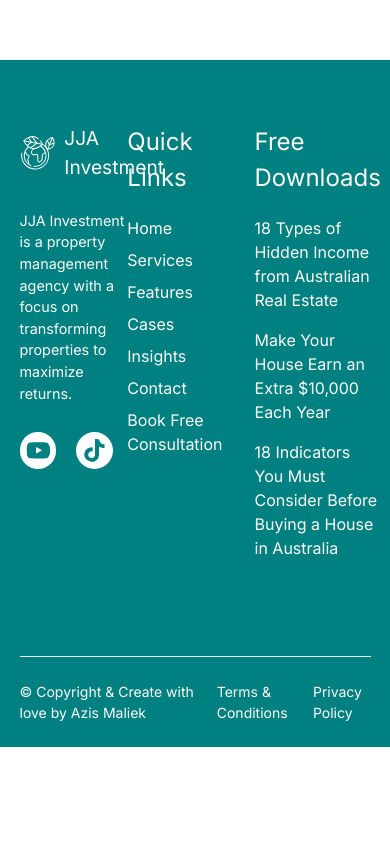
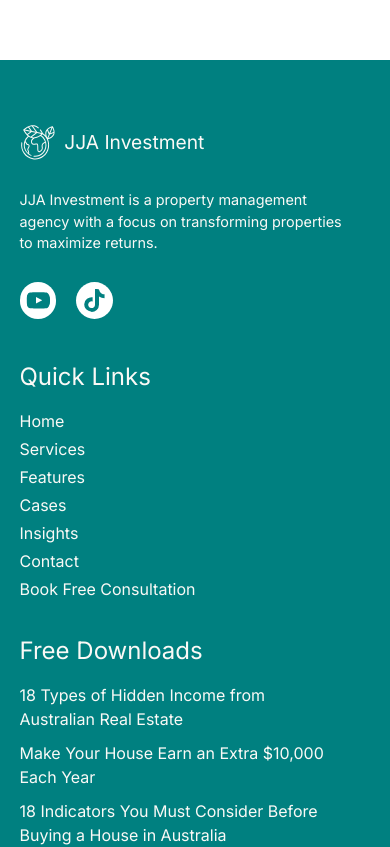
Before and after one commit to muhammadrazaq33/realstate2, a Next.js app: page / in a window 390 px wide. Shown: the part 8840-9687 px from the top of the page. Before the commit the page ends 9587 px from the top, so only its background shows below. Built offline with nearby package versions, Linux system fonts and the light colour scheme.

Commit message:
Footer Responsiveness completed

```diff
--- a/app/Components/Cards/FooterCard.js
+++ b/app/Components/Cards/FooterCard.js
@@ -2,11 +2,11 @@ import React from "react";
 
 const FooterCard = () => {
   return (
-    <div className="flex justify-between items-center mt-[6rem] py-[1.5rem] border-t-[1px] border-[#EFEFEF]">
+    <div className=" sm:flex-row flex flex-col gap-3 justify-between items-center mt-[6rem] py-[1.5rem] border-t-[1px] border-[#EFEFEF]">
       <p className="text-[#FAF9F6] text-[0.875rem]">
         © Copyright & Create with love by Azis Maliek
       </p>
-      <div className="flex gap-4 items-center">
+      <div className="flex sm:gap-4 gap-7 items-center">
         <p className="text-[#FAF9F6] text-[0.875rem]">Terms & Conditions</p>
         <p className="text-[#FAF9F6] text-[0.875rem]">Privacy Policy</p>
       </div>
--- a/app/Components/Footer.js
+++ b/app/Components/Footer.js
@@ -4,12 +4,13 @@ import { FaTiktok } from "react-icons/fa";
 import { FLinks } from "../Data.js";
 import { Downloads } from "../Data.js";
 import FooterCard from "./Cards/FooterCard.js";
+import { youtubeIcon } from "../Data.js";
 
 const Footer = () => {
   return (
     <div className="bg-[#008080]">
       <section className="pt-[4rem] ">
-        <div className="flex justify-between items-start">
+        <div className="md:flex justify-between items-start">
           {/* Left side------------> */}
           <article className="flex flex-col gap-7">
             {/* Logo */}
@@ -23,25 +24,31 @@ const Footer = () => {
                 JJA Investment
               </p>
             </div>
-            <p className="text-[#FAF9F6] text-[0.9rem] font-normal max-w-[19.9rem]">
+            <p className="text-[#FAF9F6] text-[0.9rem] font-normal lg:max-w-[19rem] md:max-w-[13rem] max-w-[21rem] w-full]">
               JJA Investment is a property management agency with a focus on
               transforming properties to maximize returns.
             </p>
             {/* Icons  -----------> */}
             <div className="flex items-center gap-5">
               <ImYoutube className="text-[#008080] bg-[white] py-[0.425rem] px-[0.357rem] rounded-[100px] text-[2.3rem]" />
+              {/* <p className="text-[#008080] bg-[white] py-[0.425rem] px-[0.357rem] rounded-[100px] text-[2.3rem]">
+                {youtubeIcon}
+              </p> */}
               <FaTiktok className="text-[#008080] bg-[white] py-[0.425rem] px-[0.357rem] rounded-[100px] text-[2.3rem]" />
             </div>
           </article>
           {/* Right side -------------> */}
-          <article className="flex gap-8">
+          <article className="sm:flex md:justify-start justify-between lg:gap-[4rem] md:gap-[2rem] gap-[5rem] md:mt-0 mt-10">
             {/* Footer Links   -----------> */}
-            <div className="flex flex-col gap-5">
+            <div className="flex flex-col sm:gap-5 gap-3.5">
               <h3 className="text-[#FAF9F6] text-[1.5rem]">Quick Links</h3>
-              <div className="flex flex-col gap-2">
+              <div className="flex flex-col sm:gap-2 gap-1">
                 {FLinks.map((Flink, index) => {
                   return (
-                    <p key={index} className="text-[#FAF9F6] text-[1rem]">
+                    <p
+                      key={index}
+                      className="text-[#FAF9F6] text-[1rem] w-full lg:max-w-[15rem] md:max-w-[8rem] max-w-[20rem]"
+                    >
                       {Flink}
                     </p>
                   );
@@ -49,12 +56,15 @@ const Footer = () => {
               </div>
             </div>
             {/* Footer Downloads   -----------> */}
-            <div className="flex flex-col gap-5 max-w-[20rem]">
+            <div className="flex flex-col sm:gap-5 gap-3.5 max-w-[20rem] sm:mt-0 mt-[2rem]">
               <h3 className="text-[#FAF9F6] text-[1.5rem]">Free Downloads</h3>
-              <div className="flex flex-col gap-4">
+              <div className="flex flex-col sm:gap-4 gap-2.5">
                 {Downloads.map((Download, index) => {
                   return (
-                    <p key={index} className="text-[#FAF9F6] text-[1rem]">
+                    <p
+                      key={index}
+                      className=" lg:max-w-[20rem] md:max-w-[15rem] max-w-[25rem] w-full  text-[#FAF9F6] text-[1rem]"
+                    >
                       {Download}
                     </p>
                   );
--- a/app/Data.js
+++ b/app/Data.js
@@ -362,3 +362,16 @@ export const Downloads = [
   "Make Your House Earn an Extra $10,000 Each Year",
   "18 Indicators You Must Consider Before Buying a House in Australia",
 ];
+
+// Footer youtube Icon
+export const youtubeIcon = (
+  <svg
+    xmlns="http://www.w3.org/2000/svg"
+    width="30"
+    height="29"
+    viewBox="0 0 30 29"
+    fill="none"
+  >
+    <ellipse cx="15" cy="14.3193" rx="15" ry="14.3193" fill="#F5FAFF" />
+  </svg>
+);
```
